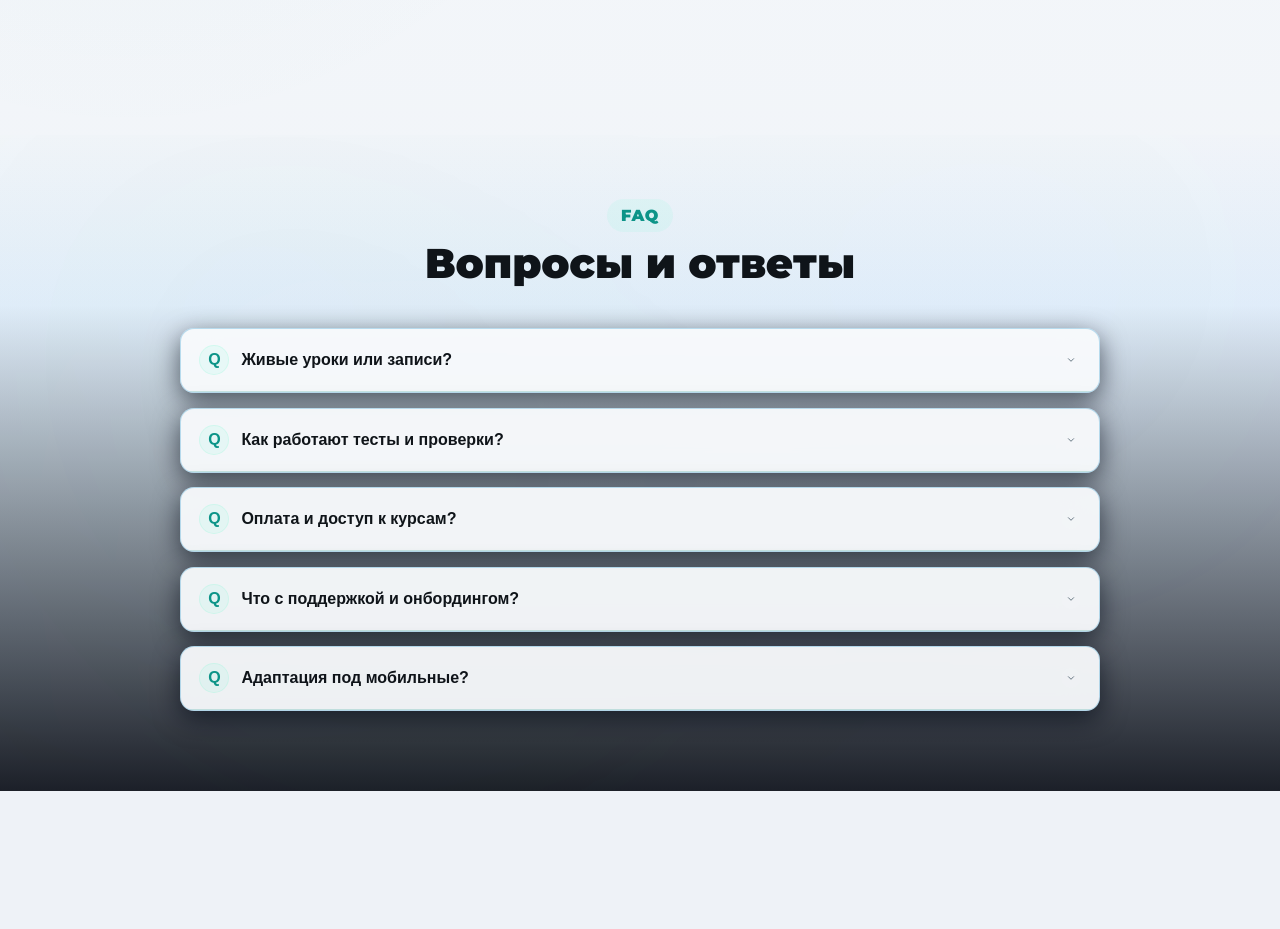
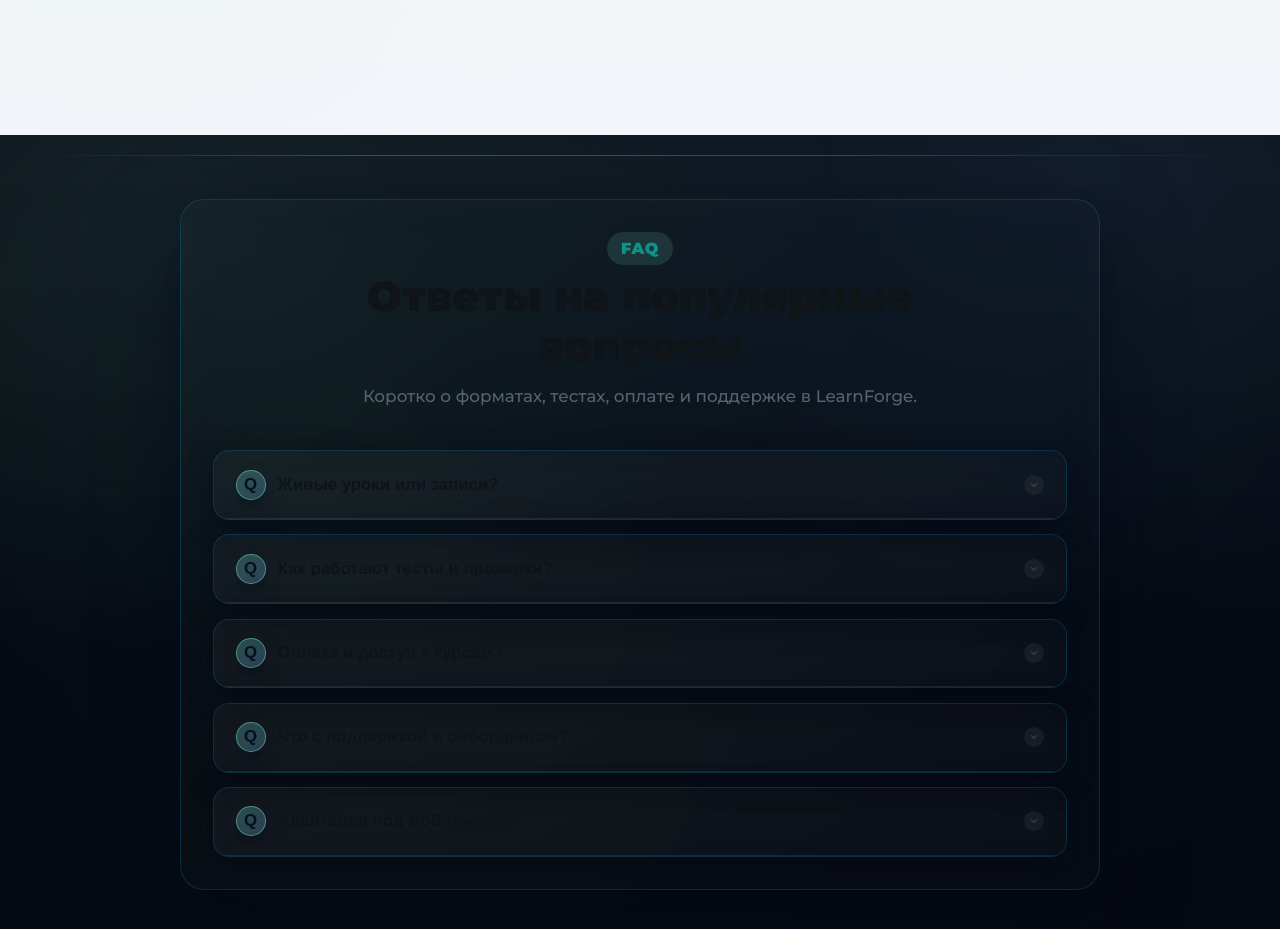
Before and after one commit to StasWW/learnFordge, a React (Vite) app: page / in a window 1280 px wide. Shown: the part 920-1849 px from the top of the page. Before the commit the page ends 1711 px from the top, so only its background shows below. Built offline with nearby package versions, Linux system fonts and the light colour scheme.

Commit message:
feat: update FAQ section

```diff
--- a/src/components/landing/FAQ.tsx
+++ b/src/components/landing/FAQ.tsx
@@ -10,27 +10,32 @@ const faqData: FAQItem[] = [
   {
     id: 'formats',
     question: 'Живые уроки или записи?',
-    answer: 'Поддерживаем оба. Ведите live-сессии с чатом, плюс сохраняем записи автоматически, чтобы ученики смотрели в удобное время.',
+    answer:
+      'Поддерживаем оба формата: ведите live-сессии с чатом, а записи сохраняем автоматически, чтобы ученики смотрели в удобное время.',
   },
   {
     id: 'tests',
     question: 'Как работают тесты и проверки?',
-    answer: 'Есть вопросы с выбором, вводом текста и соответствием. Автопроверка сразу подсвечивает результаты и прогресс.',
+    answer:
+      'Есть вопросы с выбором, вводом текста и сопоставлением. Автопроверка мгновенно подсвечивает результаты и показывает прогресс.',
   },
   {
     id: 'payments',
     question: 'Оплата и доступ к курсам?',
-    answer: 'Принимаем разовые платежи и подписки. После оплаты ученик видит курс в личном кабинете, доступ можно ограничить по времени.',
+    answer:
+      'Принимаем разовые платежи и подписки. После оплаты курс появляется в личном кабинете, доступ можно ограничить по времени.',
   },
   {
     id: 'support',
     question: 'Что с поддержкой и онбордингом?',
-    answer: '24/7 чат и email. Помогаем перенести контент и настроить расписание — без сложных интеграций.',
+    answer:
+      '24/7 чат и email. Поможем перенести контент и настроить расписание — без сложных интеграций.',
   },
   {
     id: 'mobile',
     question: 'Адаптация под мобильные?',
-    answer: 'Интерфейс оптимизирован под телефон и планшет: уроки, видео и тесты работают без ограничений.',
+    answer:
+      'Интерфейс полностью адаптивный: уроки, тесты, чат и оплата корректно работают на телефонах и планшетах.',
   },
 ];
 
@@ -49,19 +54,25 @@ export default function FAQ() {
     });
   }, []);
 
-  const handleKeyDown = useCallback((e: React.KeyboardEvent, id: string) => {
-    if (e.key === 'Enter' || e.key === ' ') {
-      e.preventDefault();
-      toggleItem(id);
-    }
-  }, [toggleItem]);
+  const handleKeyDown = useCallback(
+    (e: React.KeyboardEvent, id: string) => {
+      if (e.key === 'Enter' || e.key === ' ') {
+        e.preventDefault();
+        toggleItem(id);
+      }
+    },
+    [toggleItem],
+  );
 
   return (
     <section className="faq-section" id="faq" aria-labelledby="faq-heading">
       <div className="faq-container">
         <header className="faq-header">
           <span className="section-kicker">FAQ</span>
-          <h2 id="faq-heading">Вопросы и ответы</h2>
+          <h2 id="faq-heading">Ответы на популярные вопросы</h2>
+          <p className="faq-subtitle">
+            Коротко о форматах, тестах, оплате и поддержке в LearnForge.
+          </p>
         </header>
         <div className="faq-list" role="list">
           {faqData.map((item) => {
@@ -81,7 +92,9 @@ export default function FAQ() {
                   aria-controls={`faq-answer-${item.id}`}
                 >
                   <div className="faq-question-text">
-                    <span className="faq-prefix" aria-hidden="true">Q</span>
+                    <span className="faq-prefix" aria-hidden="true">
+                      Q
+                    </span>
                     <span>{item.question}</span>
                   </div>
                   <svg
--- a/src/styles/pages/landing/faq.css
+++ b/src/styles/pages/landing/faq.css
@@ -2,8 +2,12 @@
     position: relative;
     padding: clamp(3.5rem, 5vw, 5rem) 1.5rem 5rem;
     margin-top: clamp(4rem, 8vw, 8rem);
-    background: linear-gradient(180deg, rgba(248, 250, 252, 0) 0%, rgba(108, 186, 255, 0.12) 26%, rgba(5, 9, 18, 0.9) 100%);
+    background:
+        radial-gradient(120% 120% at 16% 12%, rgba(124, 247, 210, 0.08), transparent 42%),
+        radial-gradient(120% 120% at 84% 4%, rgba(108, 186, 255, 0.08), transparent 44%),
+        linear-gradient(180deg, rgba(5, 9, 18, 0.98) 0%, rgba(5, 9, 18, 1) 62%, #050912 100%);
     overflow: hidden;
+    isolation: isolate;
 }
 
 .faq-section::before {
@@ -11,8 +15,19 @@
     position: absolute;
     inset: 0;
     background: var(--gradient-glow);
-    opacity: 0.2;
-    filter: blur(160px);
+    opacity: 0.32;
+    filter: blur(180px);
+    mix-blend-mode: screen;
+    pointer-events: none;
+}
+
+.faq-section::after {
+    content: "";
+    position: absolute;
+    inset: 1.25rem 2rem auto 2rem;
+    height: 1px;
+    background: linear-gradient(90deg, transparent 0%, rgba(124, 247, 210, 0.4) 28%, rgba(108, 186, 255, 0.4) 68%, transparent 100%);
+    opacity: 0.7;
     pointer-events: none;
 }
 
@@ -21,6 +36,12 @@
     max-width: 920px;
     margin: 0 auto;
     z-index: 1;
+    padding: clamp(1.35rem, 3vw, 2rem);
+    border-radius: 24px;
+    background: linear-gradient(145deg, rgba(255, 255, 255, 0.02), rgba(255, 255, 255, 0.01));
+    border: 1px solid var(--glass-border-strong);
+    box-shadow: 0 24px 80px rgba(2, 8, 20, 0.65);
+    backdrop-filter: blur(var(--blur-amount));
 }
 
 .section-kicker {
@@ -38,6 +59,9 @@
 .faq-header {
     text-align: center;
     margin-bottom: 2.5rem;
+    max-width: 680px;
+    margin-left: auto;
+    margin-right: auto;
 }
 
 .faq-header h2 {
@@ -46,10 +70,12 @@
     margin: 0.4rem 0 0.75rem;
 }
 
-.faq-header p {
+.faq-header p,
+.faq-subtitle {
     margin: 0;
     color: var(--muted-text);
     font-size: 1.05rem;
+    line-height: 1.6;
 }
 
 .faq-list {
@@ -58,14 +84,31 @@
 }
 
 .faq-item {
-    background: var(--glass-bg-strong);
+    background: linear-gradient(145deg, rgba(255, 255, 255, 0.03), rgba(255, 255, 255, 0.01));
     border: 1px solid var(--glass-border-strong);
-    border-radius: 14px;
+    border-radius: 16px;
     backdrop-filter: blur(var(--blur-amount));
     box-shadow: 0 8px 26px rgba(2, 8, 20, 0.62);
     overflow: hidden;
     transition: transform 0.25s ease, box-shadow 0.25s ease, border-color 0.25s ease;
     position: relative;
+    isolation: isolate;
+}
+
+.faq-item::before {
+    content: "";
+    position: absolute;
+    inset: -1px;
+    border-radius: 18px;
+    background: linear-gradient(135deg, rgba(124, 247, 210, 0.12), rgba(108, 186, 255, 0.12), rgba(199, 243, 109, 0.08));
+    opacity: 0;
+    transition: opacity 0.25s ease;
+    pointer-events: none;
+}
+
+.faq-item > * {
+    position: relative;
+    z-index: 1;
 }
 
 .faq-item:hover {
@@ -77,15 +120,20 @@
     border-color: rgba(124, 247, 210, 0.5);
 }
 
+.faq-item--open::before,
+.faq-item:hover::before {
+    opacity: 1;
+}
+
 .faq-question {
     display: flex;
     align-items: center;
     justify-content: space-between;
     width: 100%;
-    padding: 1rem 1.15rem;
+    padding: 1.15rem 1.35rem;
     background: none;
     border: none;
-    font-size: 1rem;
+    font-size: 1.05rem;
     font-weight: 700;
     color: var(--text);
     text-align: left;
@@ -108,13 +156,14 @@
     width: 30px;
     height: 30px;
     border-radius: 50%;
-    background: rgba(124, 247, 210, 0.12);
-    border: 1px solid rgba(124, 247, 210, 0.2);
-    color: var(--accent);
+    background: linear-gradient(135deg, rgba(124, 247, 210, 0.24), rgba(108, 186, 255, 0.24));
+    border: 1px solid rgba(124, 247, 210, 0.42);
+    color: #04111f;
     font-weight: 800;
     display: inline-flex;
     align-items: center;
     justify-content: center;
+    box-shadow: 0 8px 18px rgba(3, 10, 24, 0.4);
 }
 
 .faq-chevron {
@@ -143,18 +192,18 @@
 
 .faq-answer p {
     overflow: hidden;
-    padding: 0 1.15rem;
+    padding: 0 1.35rem;
     margin: 0;
     font-size: 0.98rem;
     color: var(--muted-text);
     line-height: 1.7;
-    border-top: 1px solid var(--glass-border);
+    border-top: 1px solid rgba(255, 255, 255, 0.08);
     padding-bottom: 0;
     transition: padding 0.3s ease;
 }
 
 .faq-item--open .faq-answer p {
-    padding: 0 1.15rem 1rem;
+    padding: 0 1.35rem 1.15rem;
 }
 
 @media (max-width: 640px) {
```
